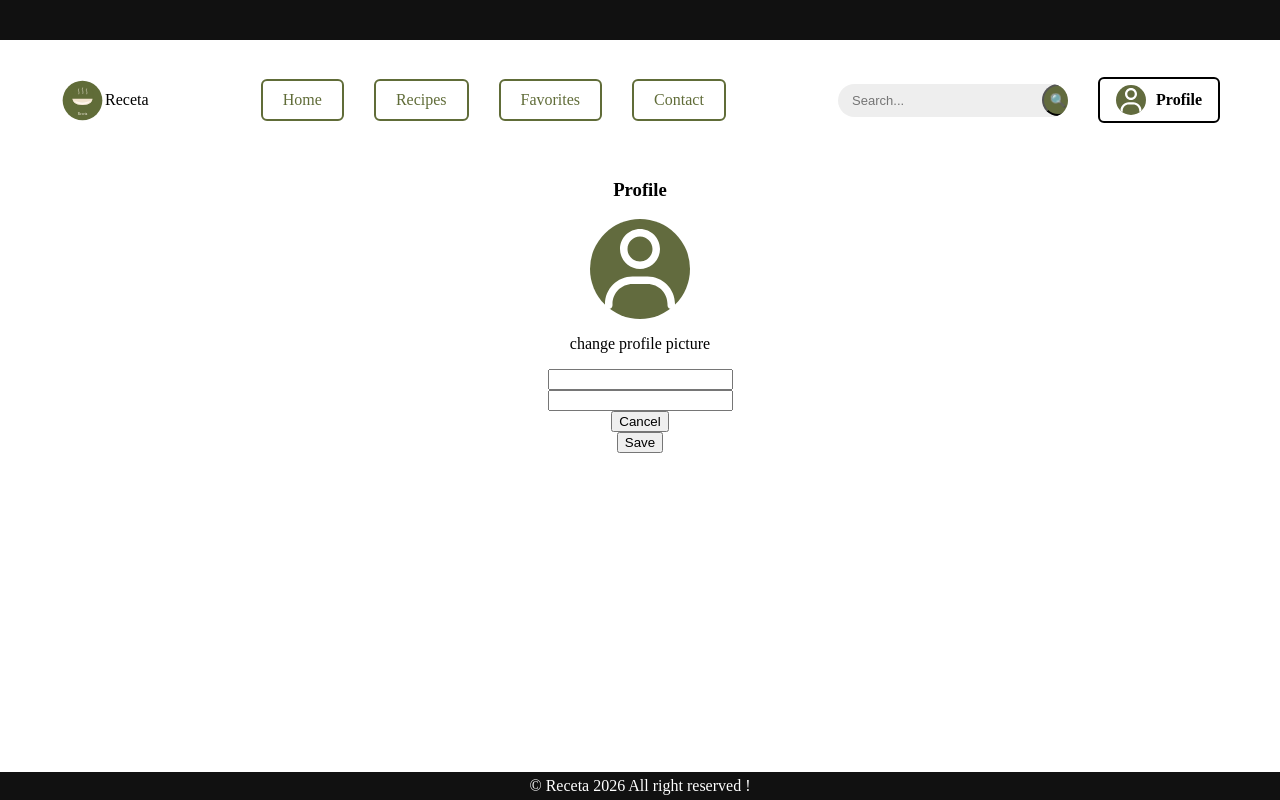
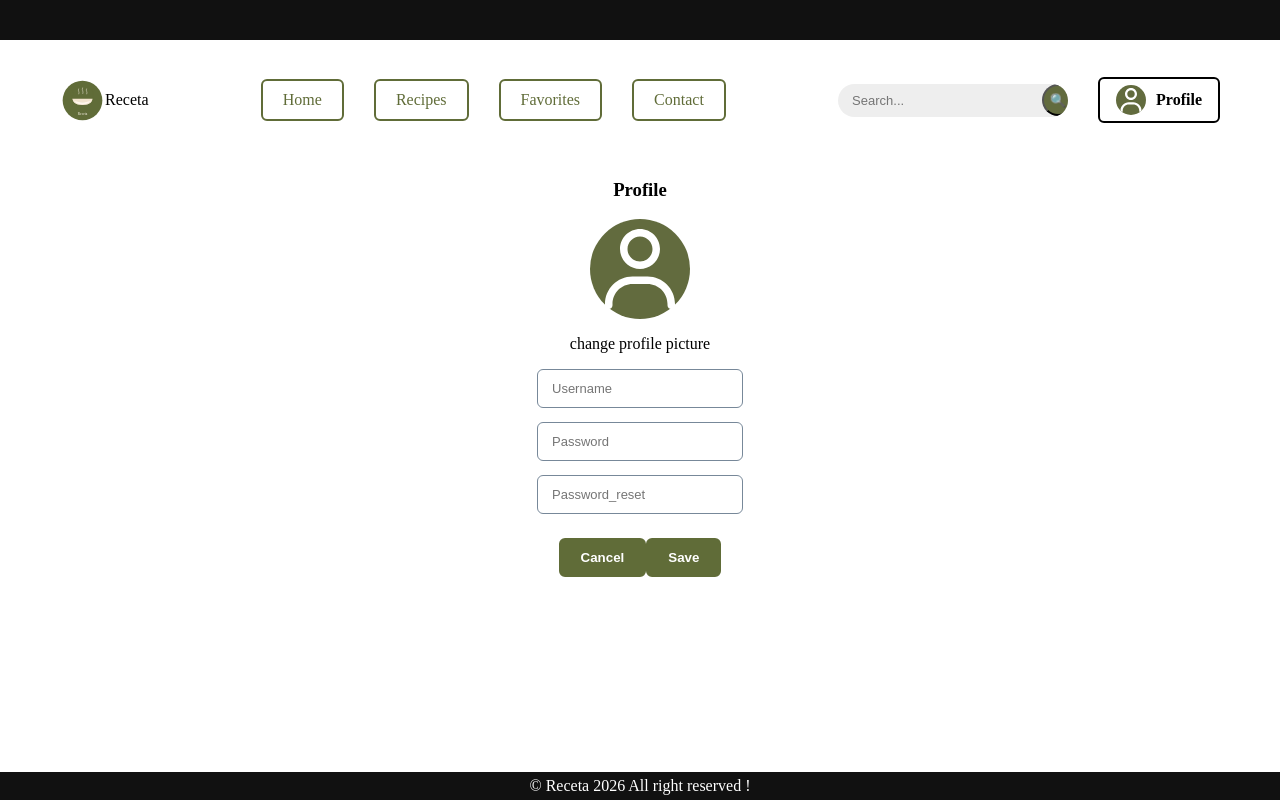
Before and after one commit to Jhudeska/frontend-recipe-app, a React (Vite) app: page /profile in a window 1280 px wide. Built offline with nearby package versions, Linux system fonts and the light colour scheme.

Commit message:
Component profile aangepast aan styling, inputfield en button componenten in gebruik genomen

```diff
--- a/src/pages/profile/Profile.css
+++ b/src/pages/profile/Profile.css
@@ -15,3 +15,14 @@
 .circle_img {
 
 }
+
+.btn-container {
+    display: flex;
+    align-items: flex-start;
+    margin: 10px 60px;
+}
+
+
+.profile-container {
+    max-width: 550px;
+}
--- a/src/pages/profile/Profile.jsx
+++ b/src/pages/profile/Profile.jsx
@@ -1,25 +1,33 @@
 import './Profile.css'
 import userBadge from "../../assets/user-regular-full.svg" ;
+import Button from "../../components/button/Button.jsx";
+import InputField from "../../components/inputfield/InputField.jsx";
 
 
 function Profile() {
+
     return (
         <>
         <section className="outer-container page-container">
             <div className="inner-container profile">
                 <h1 className="align-left">Profile</h1>
-
             </div>
         </section>
 
         <section className="outer-container page-container">
             <div className="inner-container">
-                <span className="circle"> <img src={userBadge} className="circle_img" /> </span>
+
+                <span className="circle"><img src={userBadge} className="circle_img" /> </span>
                 <p className="test">change profile picture</p>
-                <input />
-                <input/>
-                <button className="profile-btn" type="submit">Cancel</button>
-                <button className="profile-btn" type="submit">Save</button>
+                <div className="profile-container">
+                    <InputField type="text" placeholder="Username" inputColor="field" />
+                    <InputField type="password" placeholder="Password" inputColor="field" />
+                    <InputField type="password" placeholder="Password_reset" inputColor="field" />
+                </div>
+                <div className="btn-container">
+                    <Button  label=" " buttonType="submit"  btnColor="green-filled" text="Cancel" />
+                    <Button  label=" " buttonType="submit"  btnColor="green-filled" text="Save" />
+                </div>
             </div>
         </section>
 
```
